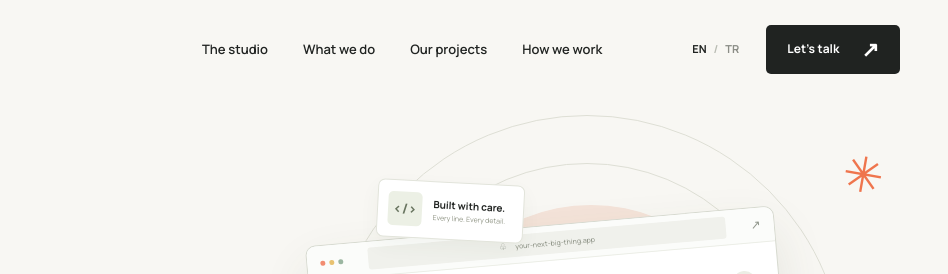
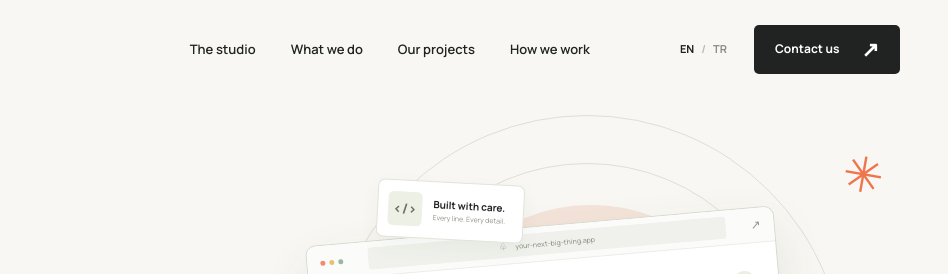
Before and after one commit to voyira/website, a website with bundled scripts: page index.html in a window 1280 px wide. Shown: the top 274 px of the page, 332-1280 px from the left. Built offline with nearby package versions, Linux system fonts and the light colour scheme; files whose address does not match are found by name.

Commit message:
Update Site source

```diff
--- a/index.html
+++ b/index.html
@@ -50,7 +50,7 @@
             ><button data-lang="tr" aria-pressed="false">TR</button>
           </div>
           <a class="button button-small button-dark header-cta" href="#contact"
-            ><span data-i18n="nav.contact">Let's talk</span><span aria-hidden="true">↗</span></a
+            ><span data-i18n="nav.contactCta">Contact us</span><span aria-hidden="true">↗</span></a
           ><button
             class="menu-toggle"
             aria-label="Open menu"
--- a/src/content/en.js
+++ b/src/content/en.js
@@ -107,6 +107,7 @@ export const messages = {
   'meta.title': 'Voyira — Big ideas. Built to work.',
   'nav.about': 'The studio',
   'nav.contact': "Let's talk",
+  'nav.contactCta': 'Contact us',
   'nav.process': 'How we work',
   'nav.services': 'What we do',
   'privacy.body':
--- a/src/content/tr.js
+++ b/src/content/tr.js
@@ -108,6 +108,7 @@ export const messages = {
   'meta.title': 'Voyira — Büyük fikirler. Sağlam temeller.',
   'nav.about': 'Biz kimiz',
   'nav.contact': 'Konuşalım',
+  'nav.contactCta': 'Bize ulaşın',
   'nav.process': 'Nasıl çalışıyoruz',
   'nav.services': 'Neler yapıyoruz',
   'privacy.body':
```
